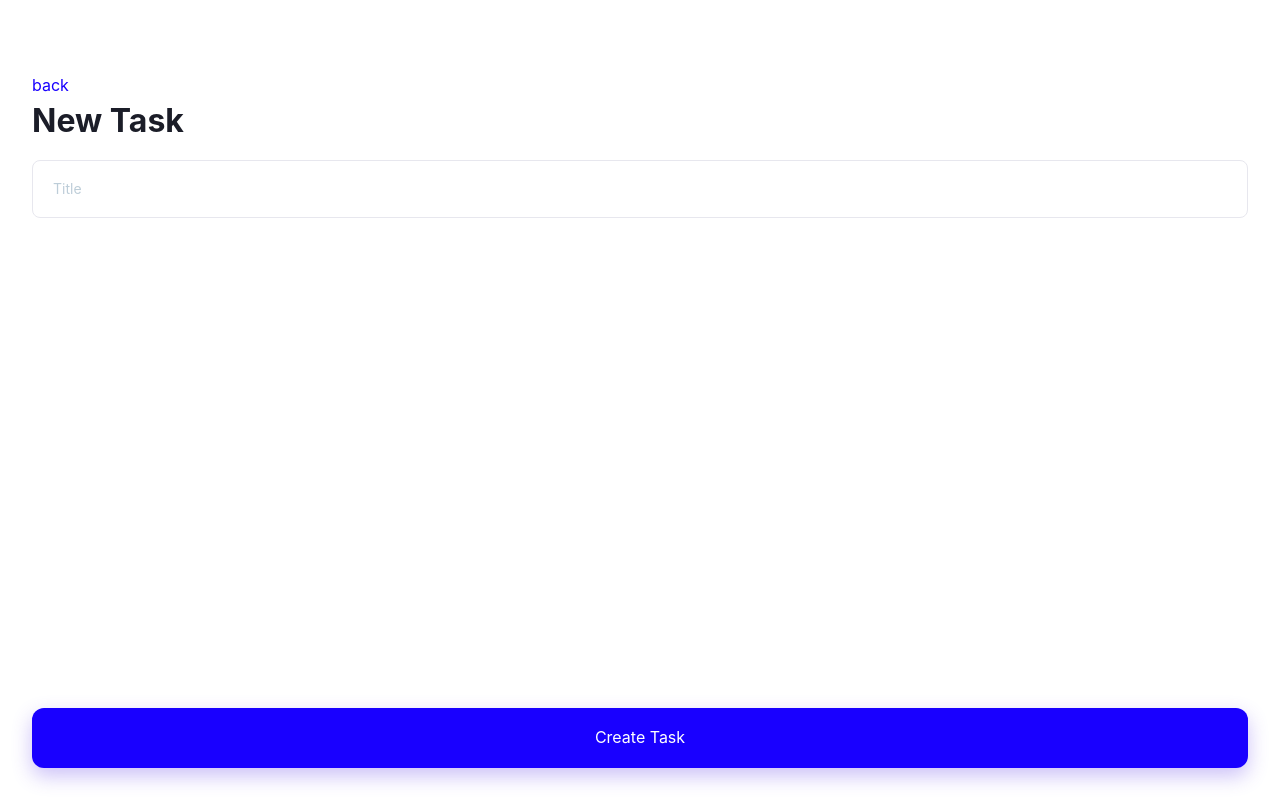
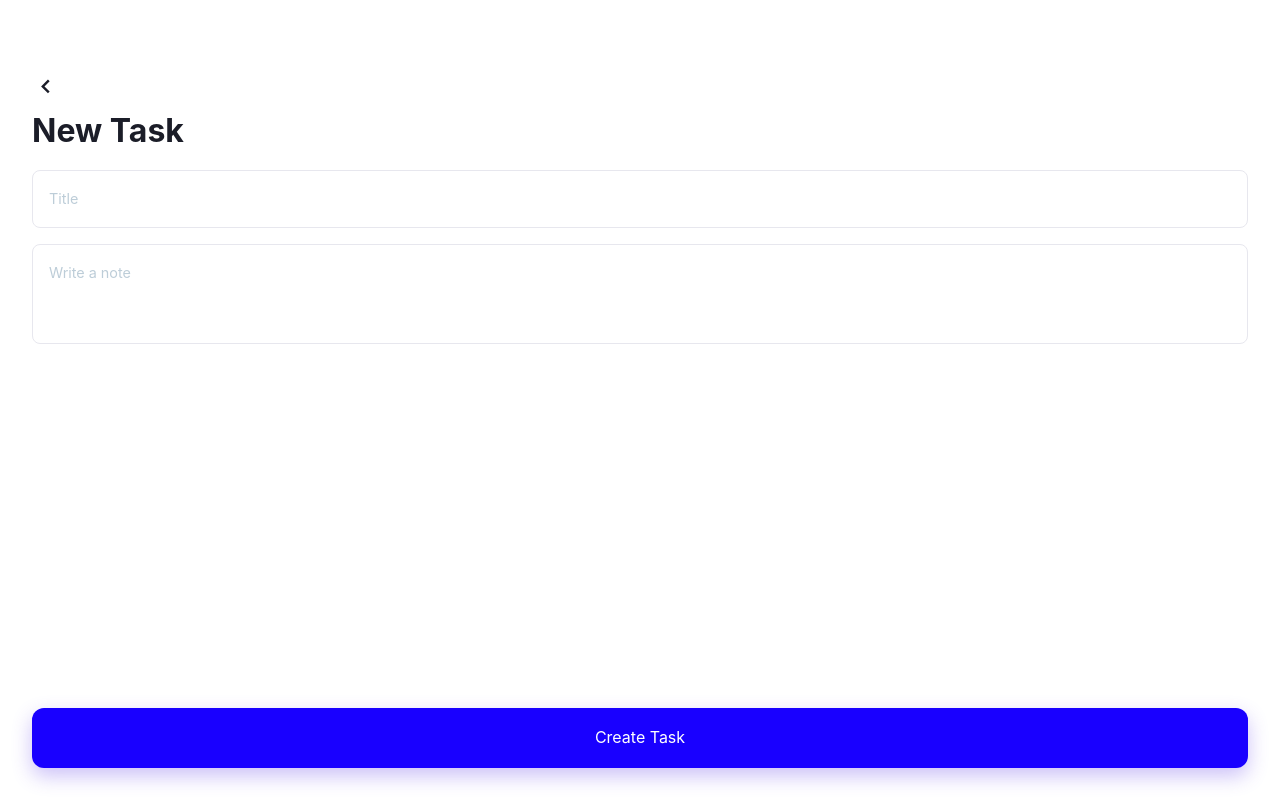
Before and after one commit to sammarxz/test-zenit, a React (Create React App) app: page /add in a window 1280 px wide. Built offline with nearby package versions, Linux system fonts and the light colour scheme.

Commit message:
Add textarea;

```diff
--- a/src/components/Input/Input.tsx
+++ b/src/components/Input/Input.tsx
@@ -1,10 +1,13 @@
-import React, { InputHTMLAttributes } from 'react'
+import React, { InputHTMLAttributes, TextareaHTMLAttributes } from 'react'
 import { AiOutlineSearch } from 'react-icons/ai'
-import { Wrapper, InputField, SearchIcon } from './styles'
+import { Wrapper, InputField, SearchIcon, Textarea } from './styles'
 
 interface InputProps extends InputHTMLAttributes<HTMLInputElement> {
   name: string;
   isSearch?: boolean;
+}
+
+interface TextAreaProps extends TextareaHTMLAttributes<HTMLTextAreaElement> {
 }
 
 const Input: React.FC<InputProps> = ({ name, isSearch, ...rest }) => {
@@ -20,4 +23,10 @@ const Input: React.FC<InputProps> = ({ name, isSearch, ...rest }) => {
   )
 }
 
-export { Input }
+const TextArea: React.FC<TextAreaProps> = ({ ...rest }) => {
+  return (
+    <Textarea {...rest} />
+  )
+}
+
+export { Input, TextArea }
--- a/src/components/Input/index.ts
+++ b/src/components/Input/index.ts
@@ -1 +1 @@
-export { Input } from './Input'
+export { Input, TextArea } from './Input'
--- a/src/components/Input/styles.ts
+++ b/src/components/Input/styles.ts
@@ -5,11 +5,6 @@ const Wrapper = styled.div`
 `
 
 const InputField = styled.input`
-  font-size: 14px;
-  border: 1px solid var(--color-border);
-  border-radius: 8px;
-  width: 100%;
-  padding: 16px 20px;
   transition: border-color .3s ease;
 
   &:active,
@@ -28,4 +23,14 @@ const SearchIcon = styled.div`
   top: 20px;
 `
 
-export { Wrapper, InputField, SearchIcon }
+const Textarea = styled.textarea`
+  height: 100px;
+  transition: border-color .3s ease;
+
+  &:active,
+  &:focus {
+    border-color: var(--color-cta);
+  }
+`
+
+export { Wrapper, InputField, SearchIcon, Textarea }
--- a/src/components/Layout/helpers.ts
+++ b/src/components/Layout/helpers.ts
@@ -1,6 +1,13 @@
 import { createGlobalStyle, css } from 'styled-components'
 
 export default createGlobalStyle`
+  /* Colors */
+
+  .border {
+    border: 1px solid var(--color-border);
+  }
+
+
   /* Colors */
 
   .c--gray {
@@ -111,7 +118,7 @@ export default createGlobalStyle`
   }
 
   .fs--small {
-    font-size: .8rem;
+    font-size: .9rem;
   }
 
   .fs--normal {
--- a/src/components/index.ts
+++ b/src/components/index.ts
@@ -1,3 +1,3 @@
 export { Layout } from './Layout'
-export { Input } from './Input'
+export { Input, TextArea } from './Input'
 export { Task } from './Task'
--- a/src/pages/AddTask/index.tsx
+++ b/src/pages/AddTask/index.tsx
@@ -1,8 +1,9 @@
 import React from "react"
 import { motion } from 'framer-motion'
 import { NavLink } from 'react-router-dom'
+import { BiChevronLeft } from 'react-icons/bi'
 
-import { Layout, Input } from "../../components"
+import { Layout, Input, TextArea } from "../../components"
 
 import { AddButton } from './styles'
 
@@ -21,12 +22,20 @@ function AddTask() {
         transition={transition}
       >
         <div className="container mt--72">
-          <NavLink to="/">back</NavLink>
+          <NavLink to="/" className="c--black">
+            <BiChevronLeft size="1.8rem" />
+          </NavLink>
           <h1 className="mb--16">New Task</h1>
           <Input
             name="title"
             type="text"
             placeholder="Title"
+            className="w--100 br--8 border fs--small p--16 mb--16"
+          />
+          <TextArea
+            name="note"
+            placeholder="Write a note"
+            className="w--100 br--8 border fs--small p--16"
           />
         </div>
       </motion.div>
--- a/src/pages/Home/index.tsx
+++ b/src/pages/Home/index.tsx
@@ -7,20 +7,6 @@ import { Layout, Input, Task } from "../../components"
 import { AddButton } from './styles'
 
 function Home() {
-  // const [isOpen, toggleOpen] = useCycle(false, true);
-  // const variants = {
-  //   open: {
-  //     left: '32px',
-  //     width: 'auto',
-  //     height: '56px',
-  //   },
-  //   closed: {
-  //     left: 'auto',
-  //     width: '60px',
-  //     height: '60px',
-  //   },
-  // }
-
   const transition = {
     duration: 0.4,
     ease: [0.43, 0.13, 0.23, 0.96]
@@ -41,6 +27,7 @@ function Home() {
             isSearch
             type="text"
             placeholder="Search Task"
+            className="w--100 br--8 border fs--small p--16"
           />
           <div className="mt--32 fw--bold">
             <strong className="mr--8">Category</strong>
```
